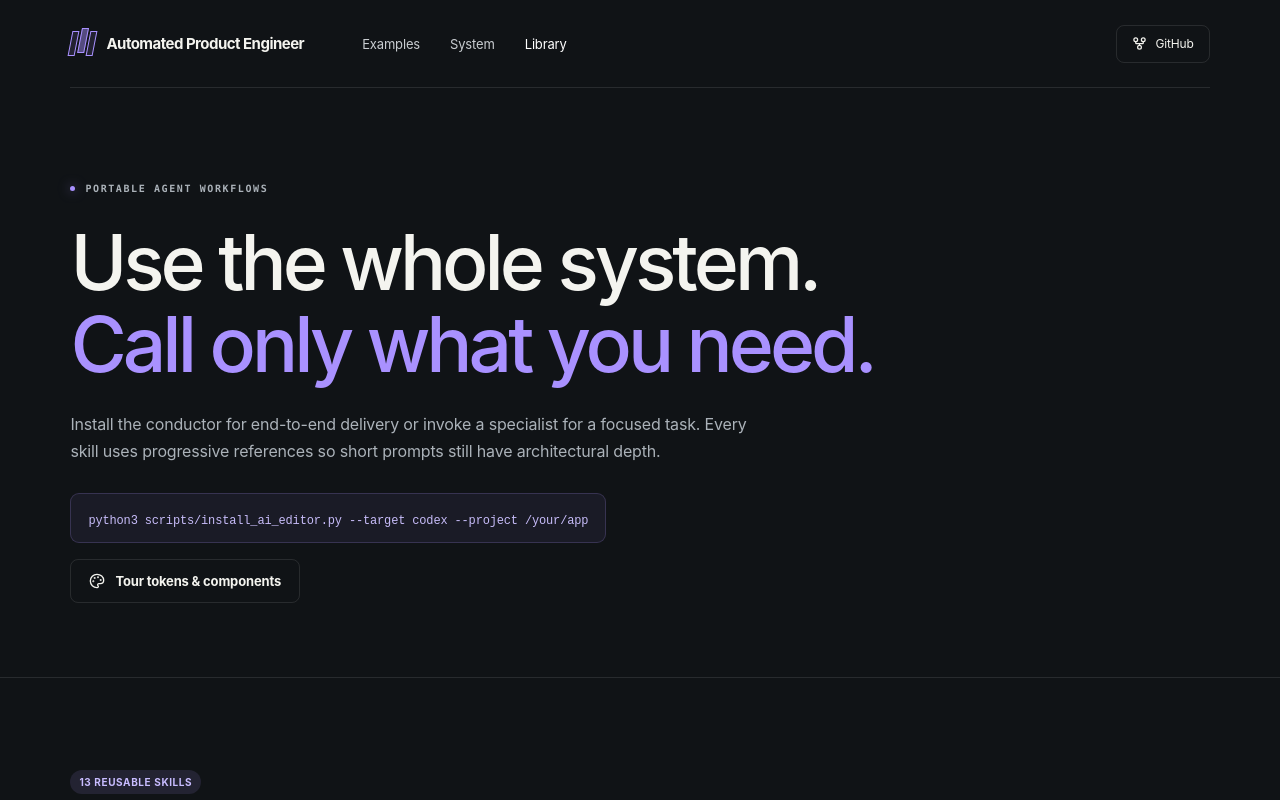
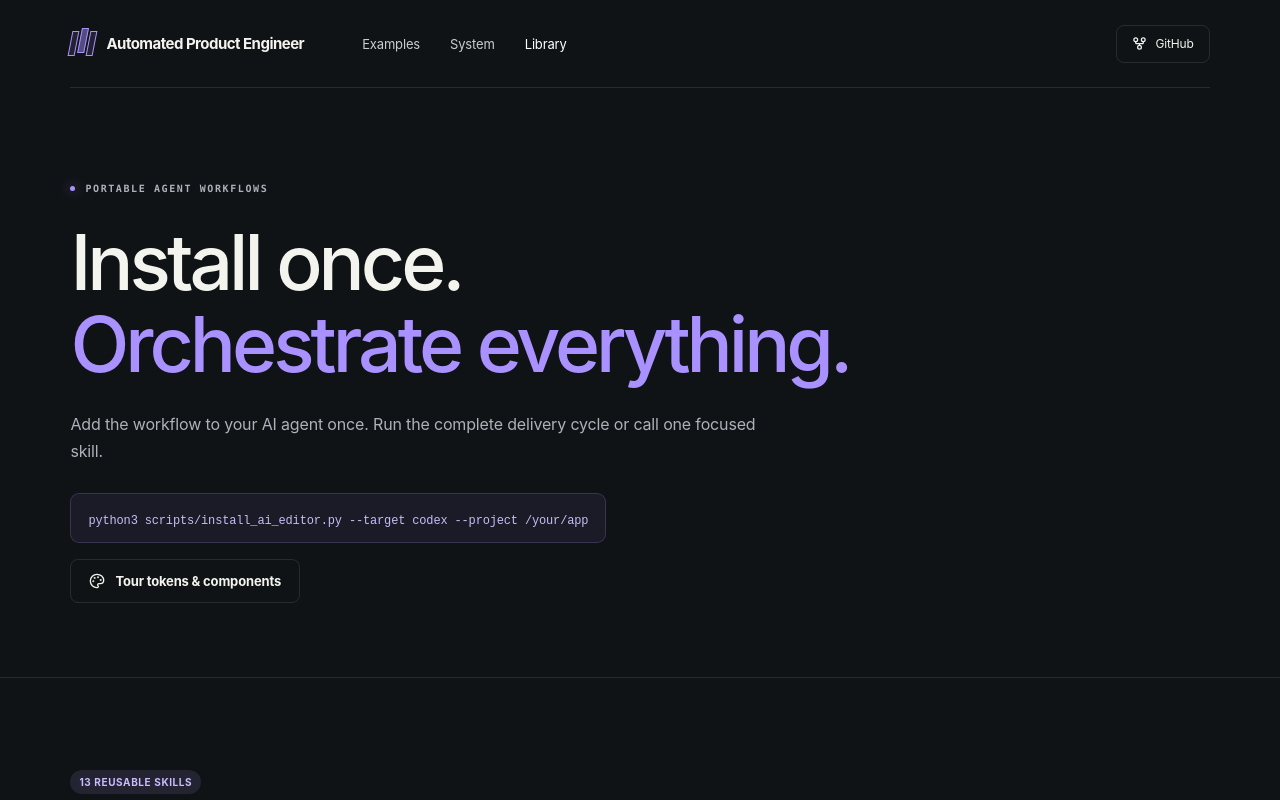
Before and after one commit to kuck1/automated-product-engineer, a Next.js app: page /library in a window 1280 px wide. Shown: the top 800 px of the page. Built offline with nearby package versions, Linux system fonts and the light colour scheme.

Commit message:
copy(library): simplify workflow headline

```diff
--- a/app/library/page.tsx
+++ b/app/library/page.tsx
@@ -33,7 +33,7 @@ export default async function LibraryPage({ searchParams }: { searchParams: Prom
   const { prompt, skill } = await searchParams;
   return <main className="library-shell">
     <SiteHeader active="library" />
-    <section className="library-hero"><SectionEyebrow>PORTABLE AGENT WORKFLOWS</SectionEyebrow><h1>Use the whole system.<br /><span>Call only what you need.</span></h1><p>Install the conductor for end-to-end delivery or invoke a specialist for a focused task. Every skill uses progressive references so short prompts still have architectural depth.</p><div><code>python3 scripts/install_ai_editor.py --target codex --project /your/app</code></div><Link className="button button-secondary library-system-link" href="/system"><Palette size={16} /> Tour tokens &amp; components</Link></section>
+    <section className="library-hero"><SectionEyebrow>PORTABLE AGENT WORKFLOWS</SectionEyebrow><h1>Install once.<br /><span>Orchestrate everything.</span></h1><p>Add the workflow to your AI agent once. Run the complete delivery cycle or call one focused skill.</p><div><code>python3 scripts/install_ai_editor.py --target codex --project /your/app</code></div><Link className="button button-secondary library-system-link" href="/system"><Palette size={16} /> Tour tokens &amp; components</Link></section>
     <section className="library-section" id="skills"><div className="library-heading"><div><Badge tone="info">13 reusable skills</Badge><h2>Start with the workflow, then inspect the playbook.</h2></div><p>Five high-leverage workflows lead. Search the specialist library when you need a narrower boundary. Every skill is readable here and portable to Codex, Claude Code, Cursor, Windsurf, Copilot, Orca, and other agents.</p></div><SkillBrowser skills={skillEntries} initialSlug={skill} /></section>
     <section className="library-section prompts-section" id="prompts"><div className="library-heading"><div><Badge tone="success">12 copy-ready prompts</Badge><h2>Ask for one artifact or the whole handoff.</h2></div><p>The granular prompts are back. Browse, search, read, and copy them here without leaving the application.</p></div><PromptBrowser prompts={prompts} initialSlug={prompt} /></section>
     <section className="library-section library-footer"><FileText size={21} /><div><h2>Start with a working example.</h2><p>The release and onboarding case studies show the preferred boundaries from these skills in executable code.</p></div><Link className="button button-primary" href="/examples">Open examples <ArrowUpRight size={15} /></Link></section>
```
